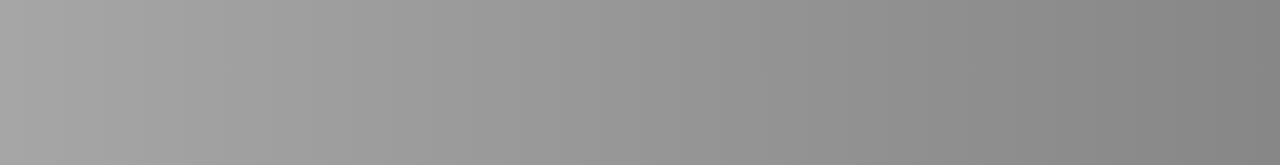
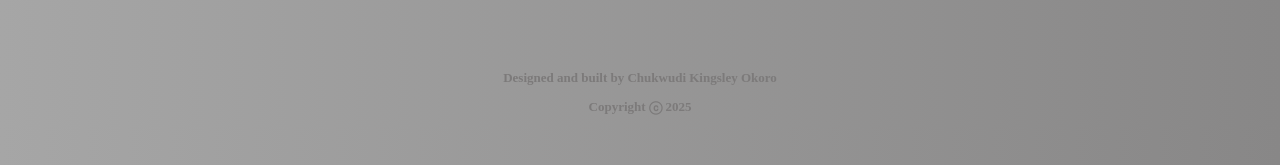
Before and after one commit to seanralph007/ridemyway-frontend, a React (Vite) app: page /login in a window 1280 px wide. Shown: the part 459-624 px from the top of the page. Built offline with nearby package versions, Linux system fonts and the light colour scheme; no server answers.

Commit message:
more styling

```diff
--- a/src/App.css
+++ b/src/App.css
@@ -14,6 +14,7 @@ html, body {
 
 @media (max-width: 768px) {
     body {
+      background: linear-gradient(90deg, #a6a6a6, #ffffff);
     overflow-x: hidden;
     width: 100%;
   }
--- a/src/App.jsx
+++ b/src/App.jsx
@@ -11,12 +11,13 @@ import RideDetails from "./pages/RideDetails";
 import DriverDashboard from "./pages/DriverDashboard";
 import PassengerDashboard from "./pages/PassengerDashBoard";
 import VerifyEmail from "./pages/VerifyEmail";
+import Footer from "./components/Footer/Footer";
 import './App.css';
 
 function AppRoutes() {
   const { loading } = useContext(AuthContext);
 
-  if (loading) return <p>Loading session...</p>; // Avoid premature rendering
+  if (loading) return <p>Loading session...</p>; // Avoids premature rendering
 
   return (
     <>
@@ -32,6 +33,7 @@ function AppRoutes() {
         <Route path="/driver" element={<ProtectedRoute><DriverDashboard /></ProtectedRoute>} />
         <Route path="/passenger" element={<ProtectedRoute><PassengerDashboard /></ProtectedRoute>} />
       </Routes>
+      <Footer />
     </>
   );
 }
--- /dev/null
+++ b/src/components/Footer/Footer.css
@@ -0,0 +1,9 @@
+.footer-container {
+    text-align: center;
+    /* color: rgba(43, 42, 42, 0.726); */
+}
+
+.footer-text {
+    color: rgb(124, 122, 122);
+    font-size: small;
+}
--- /dev/null
+++ b/src/components/Footer/Footer.jsx
@@ -0,0 +1,14 @@
+import React from "react";
+import "./Footer.css";
+
+function Footer() {
+    const year = new Date().getFullYear();
+    return (
+      <footer className="footer-container">
+        <p className="footer-text">Designed and built by Chukwudi Kingsley Okoro</p>
+        <p className="footer-text">Copyright ⓒ {year}</p>
+      </footer>
+    );
+}
+
+export default Footer;
```
Also changed, not shown: 1 other file (tests, documents, lock files or other folders).
